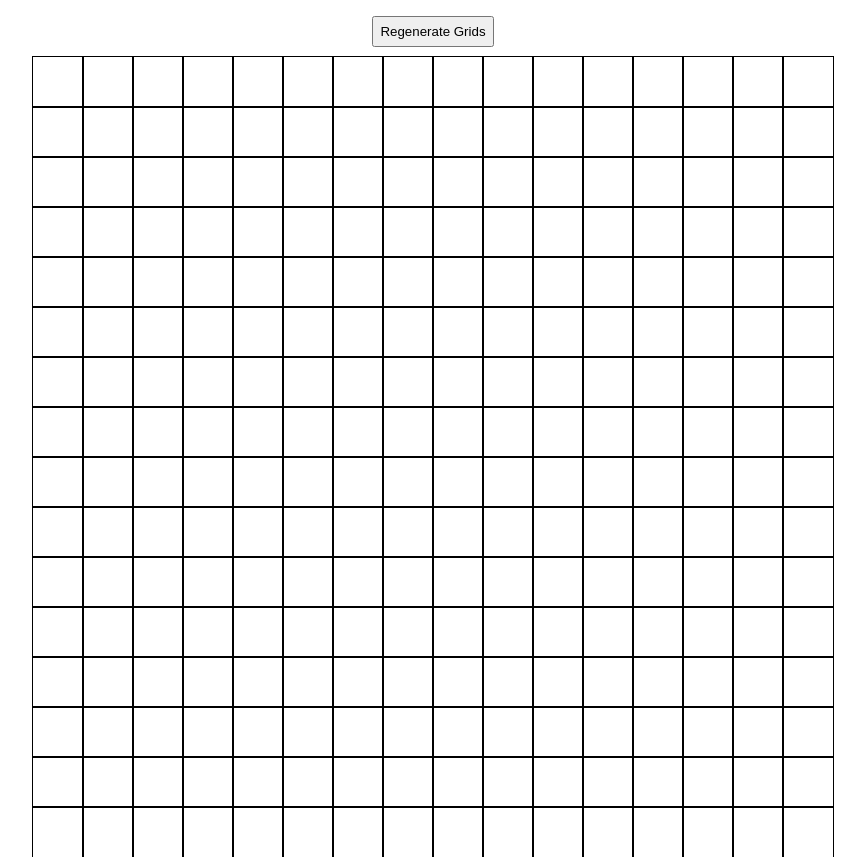
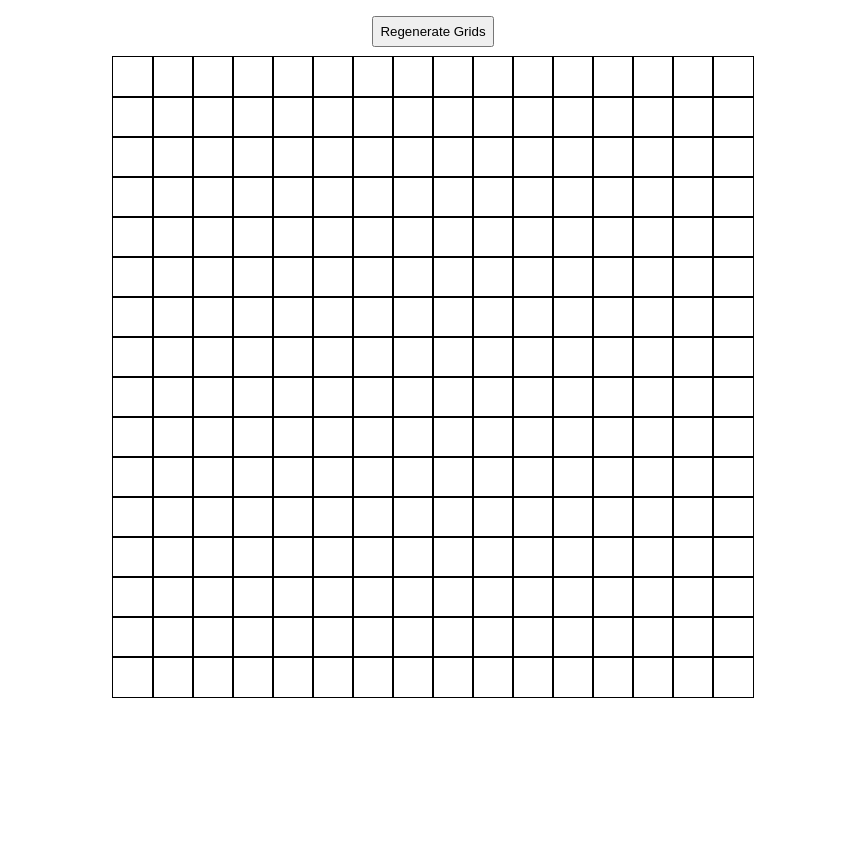
Before and after one commit to nadflop/etch-a-sketch, a plain HTML site: page index.html in a window 1280 px wide. Shown: the whole page, without its empty margins (207-1072 px from the left). After the commit the page ends 800 px from the top, so only its background shows below. Drawn offline with Linux system fonts and the light colour scheme.

Commit message:
Modified the container size to be smaller so it can fit browser without scrolling

```diff
--- a/main.js
+++ b/main.js
@@ -24,8 +24,8 @@ function createGrid(gridNum) {
         for (let j = 0; j < gridNum; j++) {
             const newDiv = document.createElement("div");
             newDiv.className = "grid";
-            newDiv.style.width = (100/gridNum) + "vh";
-            newDiv.style.height = (100/gridNum) + "vh";
+            newDiv.style.width = (80/gridNum) + "vh";
+            newDiv.style.height = (80/gridNum) + "vh";
             container.append(newDiv);
         }
     }
--- a/style.css
+++ b/style.css
@@ -21,8 +21,8 @@ button {
     flex-wrap: wrap;
     align-content: center;
     justify-content: center;
-    width: 100vh;
-    height: 100vh;
+    width: 80vh;
+    height: 80vh;
 }
 .grid {
     outline: 1px solid #000;
```
